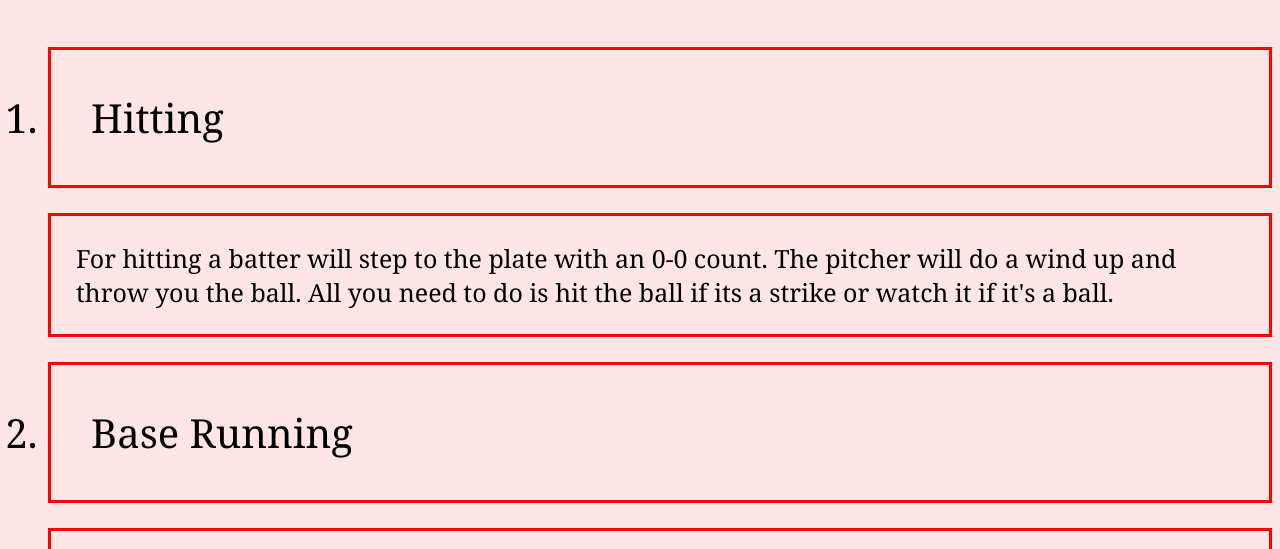
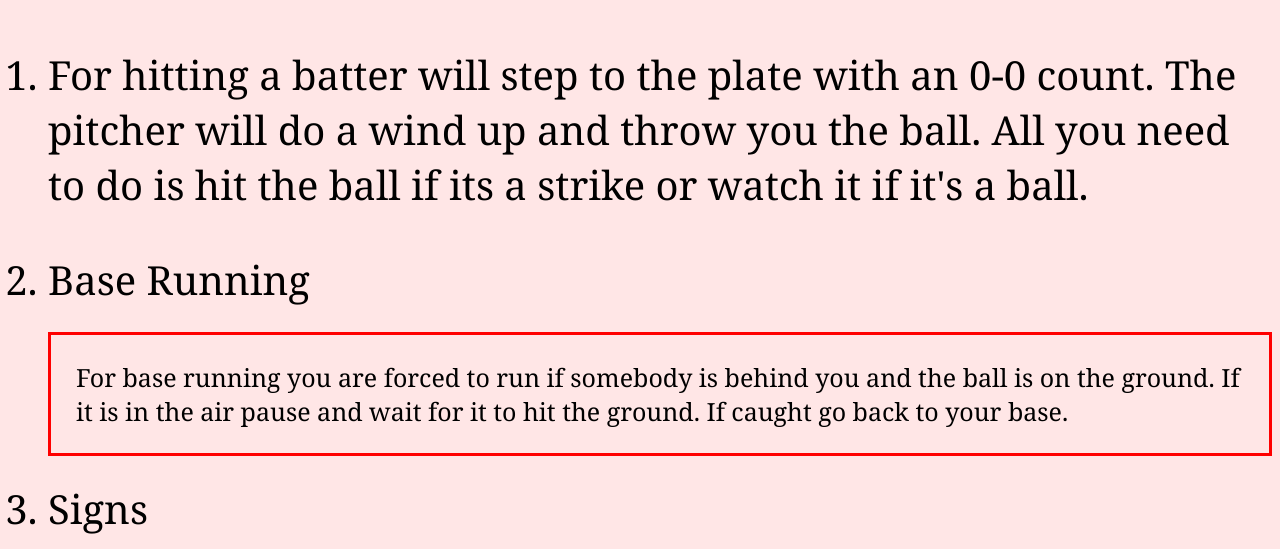
Before and after one commit to ZReidenbach/ZReidenbach.github.io, a plain HTML site: page index.html in a window 1280 px wide. Shown: the part 251-800 px from the top of the page. Drawn offline with Linux system fonts and the light colour scheme.

Commit message:
Update index.html

```diff
--- a/index.html
+++ b/index.html
@@ -6,11 +6,11 @@
       <h1 style = "font-family:georgia,garamond,serif;font-size:64px;font-style:bold;"><center>How To Baseball</center></h1>
     <p style = "font-family:georgia,garamond,serif;font-size:50px;font-style:bold;"> The basics to Offense.</p>
     <ol>
-      <li style = "font-family:georgia,garamond,serif;font-size:40px;font-style:bold;border:3px; border-style:solid; border-color:#FF0000; padding: 1em;"> Hitting </li>
+      <li style = "font-family:georgia,garamond,serif;font-size:40px;font-style:bold;> Hitting </li>
       <p style = "font-family:georgia,garamond,serif;font-size:25px;font-style:bold;border:3px; border-style:solid; border-color:#FF0000; padding: 1em;"> For hitting a batter will step to the plate with an 0-0 count. The pitcher will do a wind up and throw you the ball. All you need to do is hit the ball if its a strike or watch it if it's a ball. </p>
-      <li style = "font-family:georgia,garamond,serif;font-size:40px;font-style:bold;border:3px; border-style:solid; border-color:#FF0000; padding: 1em;"> Base Running </li>
+      <li style = "font-family:georgia,garamond,serif;font-size:40px;font-style:bold;"> Base Running </li>
       <p style = "font-family:georgia,garamond,serif;font-size:25px;font-style:bold;border:3px; border-style:solid; border-color:#FF0000; padding: 1em;"> For base running you are forced to run if somebody is behind you and the ball is on the ground. If it is in the air pause and wait for it to hit the ground. If caught go back to your base. </p>
-      <li style = "font-family:georgia,garamond,serif;font-size:40px;font-style:bold;border:3px; border-style:solid; border-color:#FF0000; padding: 1em;"> Signs </li>
+      <li style = "font-family:georgia,garamond,serif;font-size:40px;font-style:bold;"> Signs </li>
       <p style = "font-family:georgia,garamond,serif;font-size:25px;font-style:bold;border:3px; border-style:solid; border-color:#FF0000; padding: 1em;"> Before you step into the box look at your 3rd base coach for signs. There are certain indicators that are team based and if you coach gives you a sign you go it no matter what. For example certain teams do the HSB strategy. This means if the first sign a coach gives you is shoulder that means hit and run. If the first sign is elbow it is just a straight up steal. Finally if the coach gives you the wrist it is a bunt.</p>
     </ol>
     <img src="https://www.ocregister.com/wp-content/uploads/2019/03/ocvarsity-baseball810.jpg?w=620" align="center">
```
